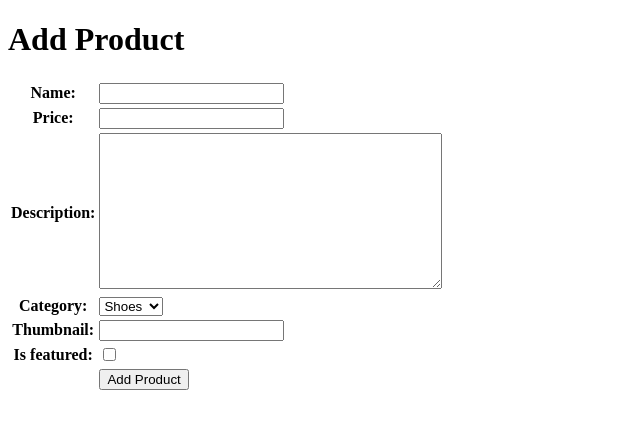
After one commit to Weeleeam/football-shop, a Django app: page /create-product/ in a window 1280 px wide. The commit adds this page. Shown: the top 429 px of the page, without its empty margins (0-640 px from the left). Run offline with Django 5.2, Linux system fonts and the light colour scheme.

Commit message:
Tugas Individu 3 done

```diff
--- a/football_shop/settings.py
+++ b/football_shop/settings.py
@@ -32,6 +32,10 @@ DEBUG = True
 
 ALLOWED_HOSTS = ["localhost", "127.0.0.1", "william-jonnatan-elbolashop.pbp.cs.ui.ac.id"]
 
+CSRF_TRUSTED_ORIGINS = [
+    "https://william-jonnatan-elbolashop.pbp.cs.ui.ac.id"
+]
+
 
 # Application definition
 
@@ -60,7 +64,7 @@ ROOT_URLCONF = 'football_shop.urls'
 TEMPLATES = [
     {
         'BACKEND': 'django.template.backends.django.DjangoTemplates',
-        'DIRS': [],
+        'DIRS': [BASE_DIR / 'templates'],
         'APP_DIRS': True,
         'OPTIONS': {
             'context_processors': [
--- /dev/null
+++ b/main/forms.py
@@ -0,0 +1,7 @@
+from django.forms import ModelForm
+from main.models import Product
+
+class ProductForm(ModelForm):
+    class Meta:
+        model = Product
+        fields = ["name", "price", "description", "category", "thumbnail", "is_featured"]
--- a/main/models.py
+++ b/main/models.py
@@ -3,31 +3,29 @@ from django.db import models
 
 class Product(models.Model):
     CATEGORY_CHOICES = [
-        ('transfer', 'Transfer'),
-        ('update', 'Update'),
-        ('exclusive', 'Exclusive'),
-        ('match', 'Match'),
-        ('rumor', 'Rumor'),
-        ('analysis', 'Analysis'),
+        ('shoes', 'Shoes'),
+        ('socks', 'Socks'),
+        ('shirts', 'Shirts'),
+        ('gloves', 'Gloves'),
+        ('balls', 'Balls'),
     ]
 
-    # id = models.UUIDField(primary_key=True, default=uuid.uuid4, editable=False)
+    id = models.UUIDField(primary_key=True, default=uuid.uuid4, editable=False)
     name = models.CharField(max_length=255)
     price = models.IntegerField()
-    descriptioon = models.TextField()
+    description = models.TextField()
+    product_views = models.PositiveIntegerField(default=0)
     category = models.CharField(max_length=20, choices=CATEGORY_CHOICES, default='update')
     thumbnail = models.URLField(blank=True, null=True)
-    # news_views = models.PositiveIntegerField(default=0)
-    # created_at = models.DateTimeField(auto_now_add=True)
     is_featured = models.BooleanField(default=False)
 
     def __str__(self):
-        return self.title
+        return self.name
 
     @property
     def is_product_hot(self):
-        return self.news_views > 20
+        return self.product_views > 20
 
     def increment_views(self):
-        self.news_views += 1
+        self.product_views += 1
         self.save()
--- /dev/null
+++ b/main/templates/create_product.html
@@ -0,0 +1,18 @@
+{% extends 'base.html' %}
+{% block content %}
+<h1>Add Product</h1>
+
+<form method="POST">
+  {% csrf_token %}
+  <table>
+    {{ form.as_table }}
+    <tr>
+      <td></td>
+      <td>
+        <input type="submit" value="Add Product" />
+      </td>
+    </tr>
+  </table>
+</form>
+
+{% endblock %}
--- a/main/urls.py
+++ b/main/urls.py
@@ -1,8 +1,14 @@
 from django.urls import path
-from main.views import show_main
+from main.views import show_main, create_product, show_product, show_xml, show_json, show_json_by_id, show_xml_by_id
 
 app_name = 'main'
 
 urlpatterns = [
     path('', show_main, name='show_main'),
+    path('create-product/', create_product, name='create_product'),
+    path('product/<str:id>/', show_product, name='show_product'),
+    path('xml/', show_xml, name='show_xml'),
+    path('json/', show_json, name='show_json'),
+    path('xml/<str:product_id>/', show_xml_by_id, name='show_xml_by_id'),
+    path('json/<str:product_id>/', show_json_by_id, name='show_json_by_id')
 ]
--- a/main/views.py
+++ b/main/views.py
@@ -1,11 +1,63 @@
-from django.shortcuts import render
+from django.shortcuts import render, redirect, get_object_or_404
+from main.forms import ProductForm
+from main.models import Product
+from django.http import HttpResponse
+from django.core import serializers
 
 # Create your views here.
 def show_main(request):
+    product_list = Product.objects.all()
     context = {
         'npm' : '2406429020',
         'name': 'William Jonnatan',
-        'class': 'PBP E'
+        'class': 'PBP E',
+        'product_list': product_list
     }
 
     return render(request, "main.html", context)
+
+def create_product(request):
+    form = ProductForm(request.POST or None)
+
+    if form.is_valid() and request.method == "POST":
+        form.save()
+        return redirect('main:show_main')
+
+    context = {'form': form}
+    return render(request, "create_product.html", context)
+
+def show_product(request, id):
+    product = get_object_or_404(Product, pk=id)
+    product.increment_views()
+
+    context = {
+        'product': product
+    }
+
+    return render(request, "product_detail.html", context)
+
+def show_xml(request):
+    product_list = Product.objects.all()
+    xml_data = serializers.serialize("xml", product_list)
+    return HttpResponse(xml_data, content_type="application/xml")
+
+def show_json(request):
+    product_list = Product.objects.all()
+    json_data = serializers.serialize("json", product_list)
+    return HttpResponse(json_data, content_type="application/json")
+
+def show_xml_by_id(request, product_id):
+   try:
+       product_item = Product.objects.filter(pk=product_id)
+       xml_data = serializers.serialize("xml", product_item)
+       return HttpResponse(xml_data, content_type="application/xml")
+   except Product.DoesNotExist:
+       return HttpResponse(status=404)
+
+def show_json_by_id(request, product_id):
+   try:
+       product_item = Product.objects.get(pk=product_id)
+       json_data = serializers.serialize("json", [product_item])
+       return HttpResponse(json_data, content_type="application/json")
+   except Product.DoesNotExist:
+       return HttpResponse(status=404)
--- /dev/null
+++ b/templates/base.html
@@ -0,0 +1,13 @@
+{% load static %}
+<!DOCTYPE html>
+<html lang="en">
+<head>
+    <meta charset="UTF-8" />
+    <meta name="viewport" content="width=device-width, initial-scale=1.0" />
+    {% block meta %} {% endblock meta %}
+</head>
+
+<body>
+    {% block content %} {% endblock content %}
+</body>
+</html>
```
Also changed, not shown: main/templates/main.html (+39 -3 lines), main/templates/product_detail.html (added, +18 -0 lines), README.md, main/migrations/0001_initial.py, main/migrations/0002_rename_news_product.py (deleted).
